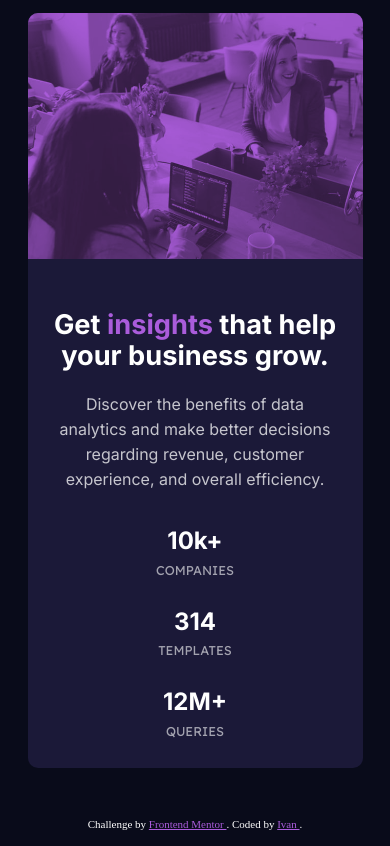
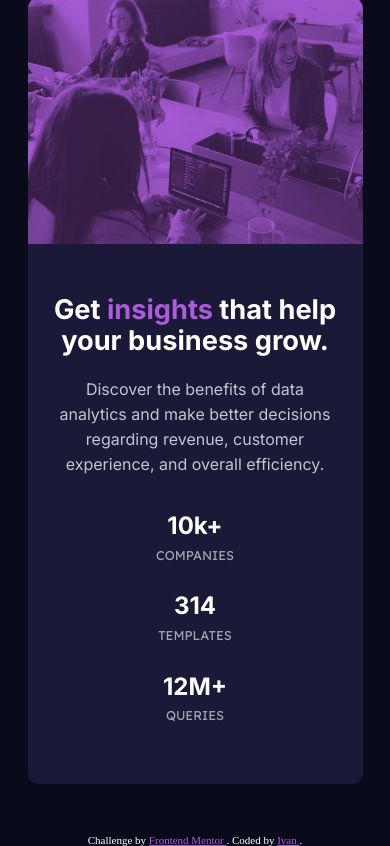
Before and after one commit to Lino-OTM/Stats-preview-card-component, a plain HTML site: page index.html in a window 390 px wide. Drawn offline with Linux system fonts and the light colour scheme.

Commit message:
Fixed mobile height

```diff
--- a/scss/media-queries.scss
+++ b/scss/media-queries.scss
@@ -48,6 +48,10 @@
 }
 
 @media (max-width: 915px) {
+  .stats-container {
+    min-height: 786px;
+  }
+
   .stats-container__mobile-image {
     width: 100%;
     opacity: 0.7;
```
Also changed, not shown: css/media-queries.css, 1 other file.
